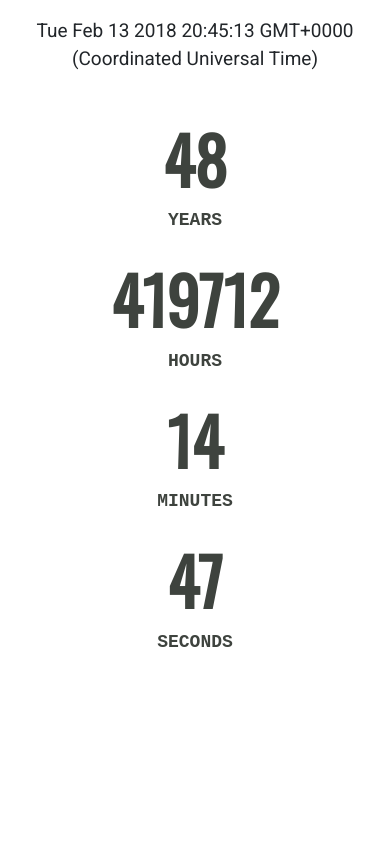
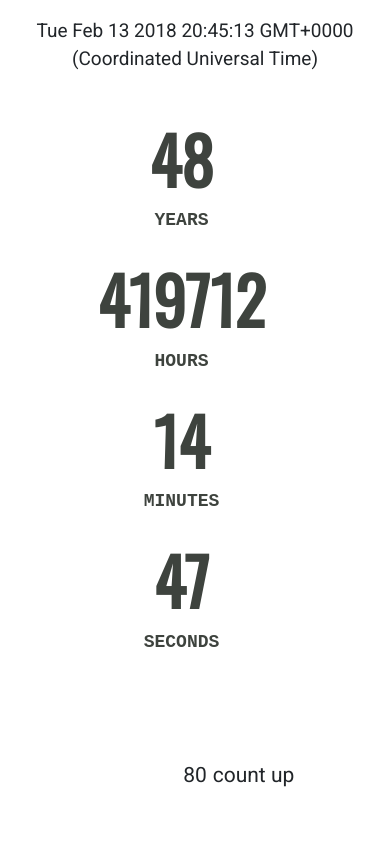
Before and after one commit to newtonkiragu/Kens-life-timer, a PHP site: page / in a window 390 px wide. Run offline with PHP 8.4, Linux system fonts and the light colour scheme; some libraries are stand-ins or nearby versions; some web fonts are replaced.

Commit message:
Center 80 & add count up

```diff
--- a/css/styles.css
+++ b/css/styles.css
@@ -28,8 +28,7 @@ body {
     position: absolute;
     top: 8%;
     bottom: 0;
-    left: 0;
-    right: 0;
+    left: 10%;
 }
 
 #countdown p {
@@ -38,8 +37,52 @@ body {
     text-transform: uppercase;
 }
 
+
+.center {
+    text-align: center;
+}
+
+#eighty {
+    text-align: center;
+    margin: auto;
+    position: absolute;
+    font-family: 'Roboto', sans-serif;
+    font-size: 21px;
+    top: 45%;
+    bottom: 0;
+    left: 0;
+    right: 0;
+}
+
+#countup {
+    text-align: center;
+    margin: auto;
+    position: absolute;
+    font-family: 'Roboto', sans-serif;
+    font-size: 21px;
+    top: 45%;
+    bottom: 0;
+    left: 45%;
+    right: 0;
+}
+
 @media screen and (max-width: 480px) {
     #countdown {
         top: 13%;
+        left: 25%;
+    }
+
+    #eighty {
+        top: 90%;
+        bottom: 0;
+        left: 0;
+        right: 0;
+    }
+
+    #countup {
+        top: 90%;
+        bottom: 0;
+        left: 30%;
+        right: 0;
     }
 }
--- a/index.html
+++ b/index.html
@@ -36,6 +36,8 @@
                   <p>Seconds</p>
                 </div>
               </div>
+              <div id="eighty">80</div>
+              <div id="countup">count up</div>
             </div>
           </div>
         </div>
```
